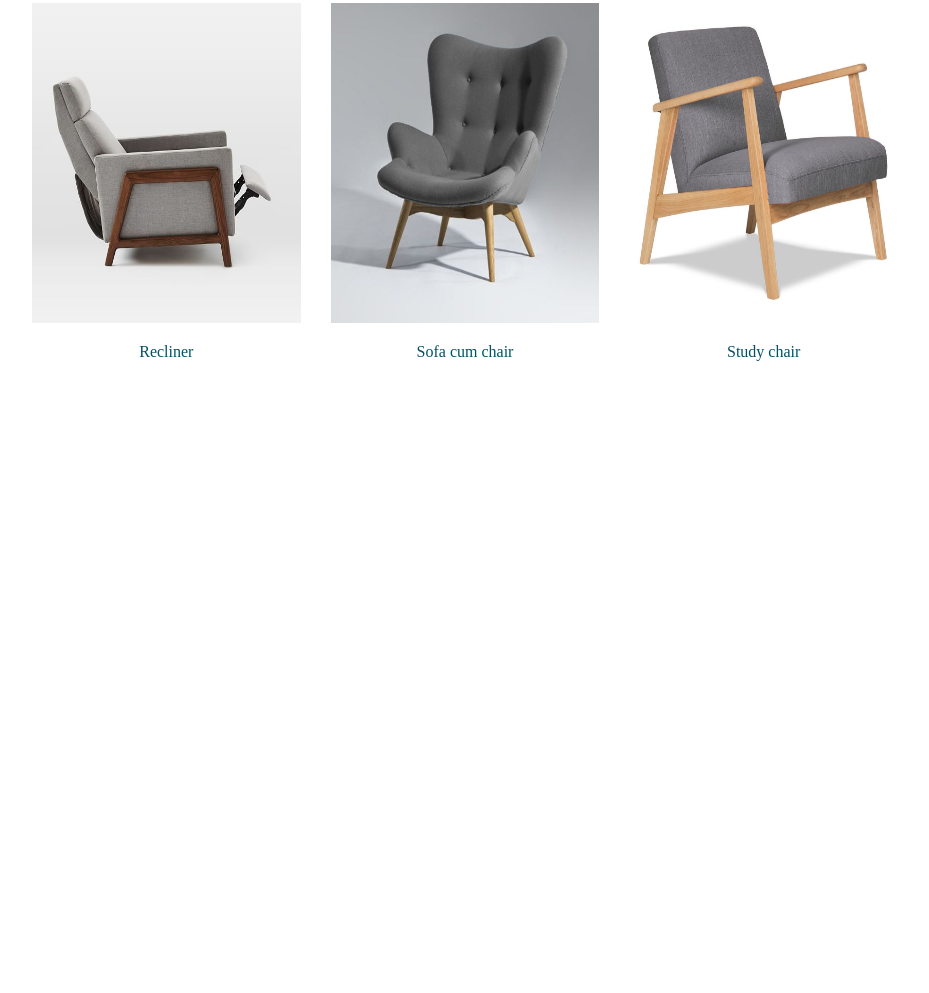
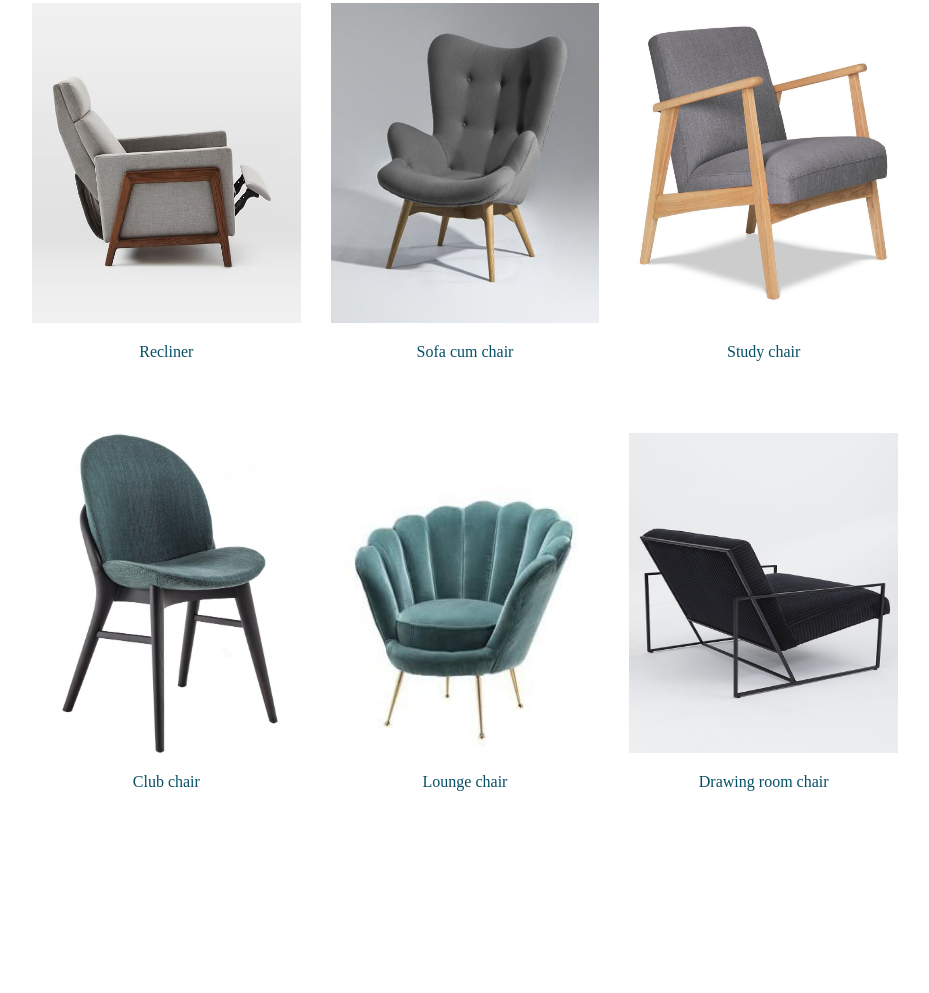
Before and after one commit to kaushalfeb/GlitzDecor, a plain HTML site: page catalogue.html in a window 1280 px wide. Shown: the part 950-1943 px from the top of the page, without its empty margins (175-1104 px from the left). Before the commit the page ends 1513 px from the top, so only its background shows below. Drawn offline with Linux system fonts and the light colour scheme.

Commit message:
Adding more items to catalogue

```diff
--- a/catalogue.html
+++ b/catalogue.html
@@ -19,7 +19,7 @@
   				<li><a class="nav-link" href="index.html">Home</a></li>
   				<li><a class="nav-link" href="catalogue.html">Collection</a></li>
   				<li><a class="nav-link" href="contact.html">Contact</a></li>
-  				<li><a class="nav-link" href="#">Blog</a></li>
+  				<li><a class="nav-link" href="#">App</a></li>
   			</ul>
   		</nav>
   		<div class="search">
@@ -99,6 +99,31 @@
 			<div class="subtopic"><a href="#">Study chair</a></div>
 			</div>
 	  		</div>
+
+
+
+	  <div class="listing">
+		<div class="postOne">
+			<div class="preview">
+				<img src="./pics/Lip Por.jpg">
+			</div>
+			<div class="subtopic">
+			<a href="#">Club chair</a>
+			</div>
+		</div>
+		<div class="postTwo">
+			<div class="preview">
+				<img src="./pics/BLue.jpg">
+			</div>
+			<div class="subtopic"><a href="#">Lounge chair</a></div>
+		</div>
+		<div class="postThree">
+			<div class="preview">
+				<img src="./pics/Lounge.jpg"></div>
+			<div class="subtopic"><a href="#">Drawing room chair</a></div>
+			</div>
+	  		</div>
+
 		</div>
 	</div>
 </body>
--- a/style2.css
+++ b/style2.css
@@ -295,7 +295,7 @@ nav{
 .listing{
 	display: flex;
 	width: 70%;
-	height: 60vh;
+	height: 50vh;
 	margin:auto;
 	margin-top: 30px;
 }
```
Also changed, not shown: pics/BLue.jpg (added), pics/Lip Por.jpg (added), pics/Lounge.jpg (added).
